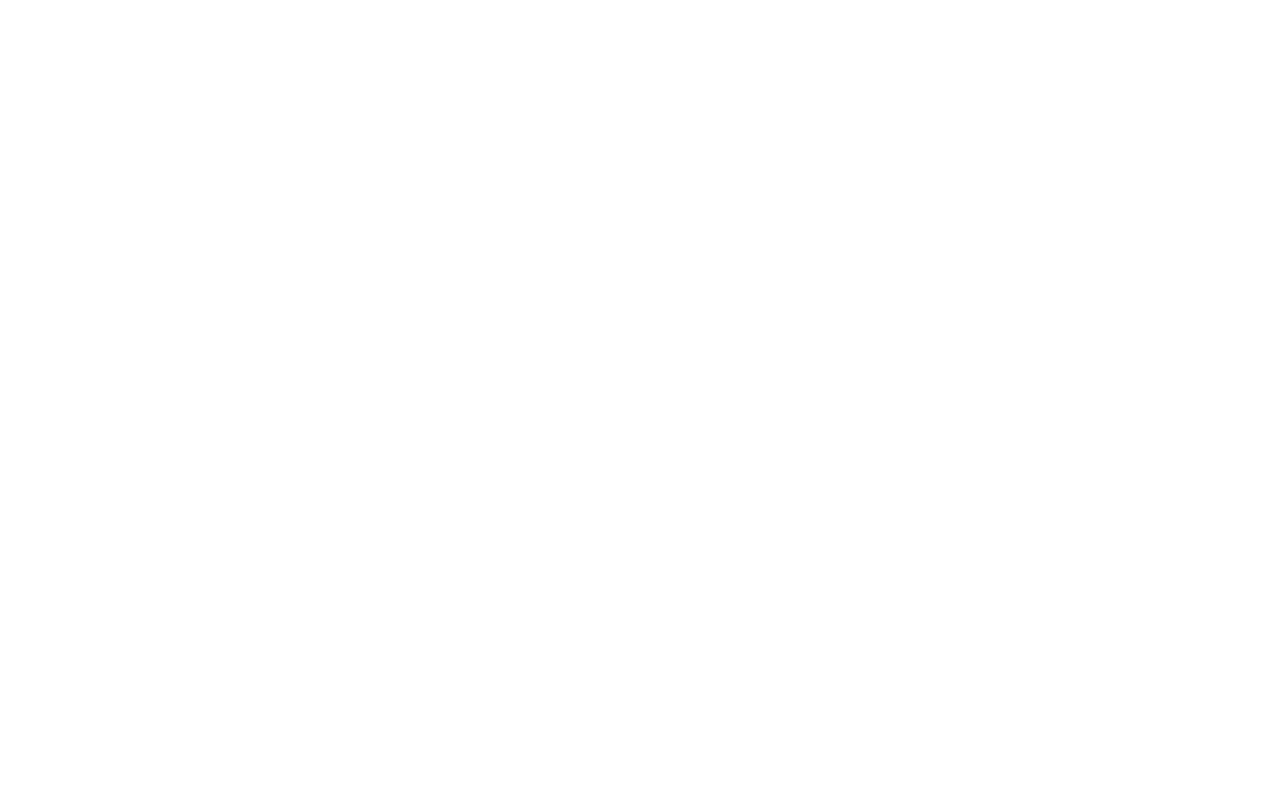
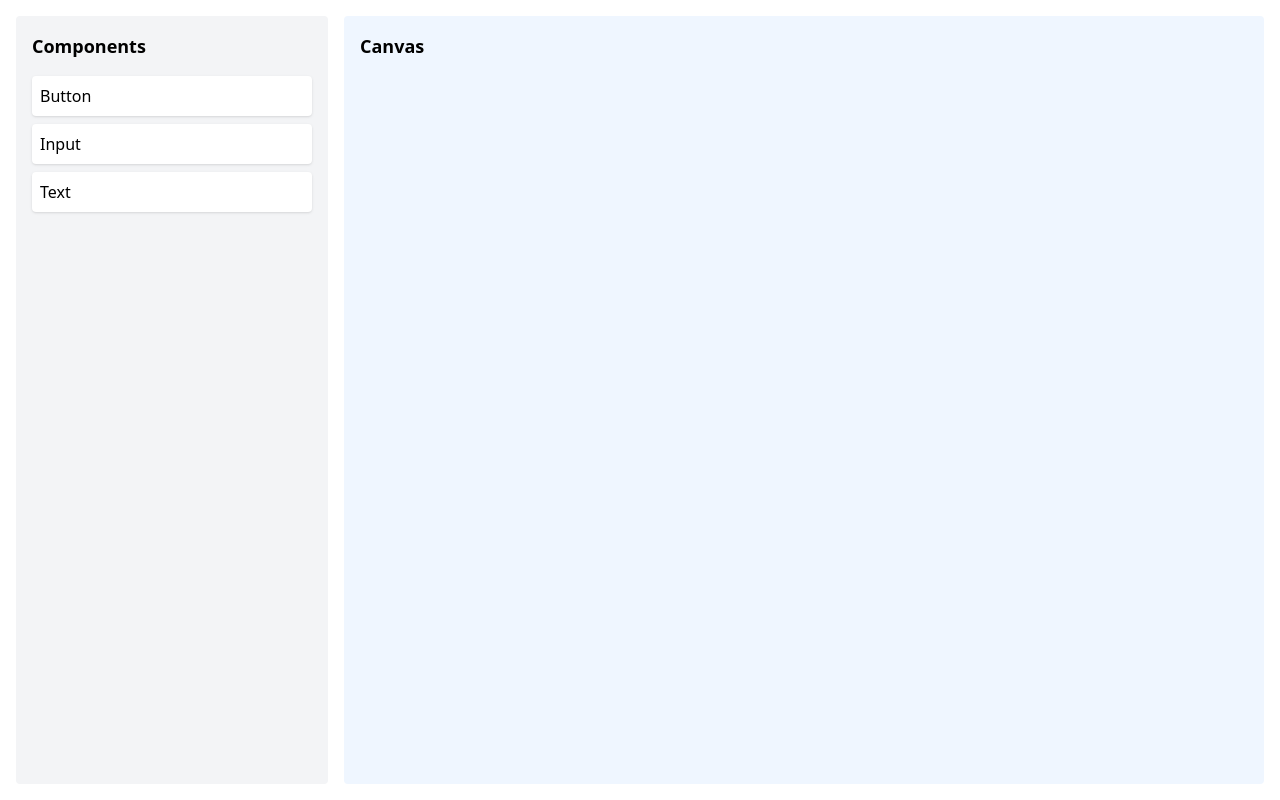
Before and after one commit to RNG21/Dissertation, a React (Vite) app in the folder frontend/: page /command_builder in a window 1280 px wide. Before the commit this address had no page. Built offline with nearby package versions, Linux system fonts and the light colour scheme.

Commit message:
builder init

```diff
--- a/frontend/package.json
+++ b/frontend/package.json
@@ -13,7 +13,8 @@
     "@tailwindcss/vite": "^4.1.3",
     "react": "^19.0.0",
     "react-dom": "^19.0.0",
-    "react-router-dom": "^7.5.0"
+    "react-router-dom": "^7.5.0",
+    "uuid": "^11.1.0"
   },
   "devDependencies": {
     "@eslint/js": "^9.21.0",
--- a/frontend/src/App.tsx
+++ b/frontend/src/App.tsx
@@ -1,11 +1,13 @@
 import { BrowserRouter as Router, Routes, Route } from 'react-router-dom';
 import Home from './home';
+import CommandBuilder from './builder/builder';
 
 function App() {
     return (
         <Router>
             <Routes>
                 <Route path="/" element={<Home />} />
+                <Route path="/command_builder" element={<CommandBuilder />} />
             </Routes>
         </Router>
     );
--- /dev/null
+++ b/frontend/src/builder/builder.tsx
@@ -0,0 +1,101 @@
+import React, { useState } from 'react';
+import { v4 as uuidv4 } from 'uuid';
+
+interface DraggableComponent {
+    id: string;
+    label: string;
+    x: number;
+    y: number;
+}
+
+const componentsList = [
+    { id: 'comp1', label: 'Button' },
+    { id: 'comp2', label: 'Input' },
+    { id: 'comp3', label: 'Text' },
+];
+
+const DragDropArea: React.FC = () => {
+    const [droppedComponents, setDroppedComponents] = useState<DraggableComponent[]>([]);
+    const [draggingId, setDraggingId] = useState<string | null>(null);
+
+    const handleDragStart = (e: React.DragEvent<HTMLDivElement>, component: any) => {
+        e.dataTransfer.setData('component', JSON.stringify(component));
+    };
+
+    const handleDrop = (e: React.DragEvent<HTMLDivElement>) => {
+        e.preventDefault();
+        const componentData = e.dataTransfer.getData('component');
+        const component = JSON.parse(componentData);
+        const rect = (e.target as HTMLDivElement).getBoundingClientRect();
+        const x = e.clientX - rect.left;
+        const y = e.clientY - rect.top;
+        setDroppedComponents(prev => [...prev, { ...component, id: uuidv4(), x, y }]);
+    };
+
+    const handleDragOver = (e: React.DragEvent<HTMLDivElement>) => {
+        e.preventDefault();
+    };
+
+    const handleMouseDown = (id: string) => {
+        setDraggingId(id);
+    };
+
+    const handleMouseUp = () => {
+        setDraggingId(null);
+    };
+
+    const handleMouseMove = (e: React.MouseEvent<HTMLDivElement, MouseEvent>) => {
+        if (draggingId) {
+        const rect = (e.currentTarget as HTMLDivElement).getBoundingClientRect();
+        const x = e.clientX - rect.left;
+        const y = e.clientY - rect.top;
+        setDroppedComponents(prev =>
+            prev.map(comp =>
+            comp.id === draggingId ? { ...comp, x, y } : comp
+            )
+        );
+        }
+    };
+
+    return (
+        <div className="flex h-screen p-4 gap-4">
+        {/* Left Sidebar */}
+        <div className="w-1/4 bg-gray-100 p-4 rounded">
+            <h2 className="text-lg font-bold mb-4">Components</h2>
+            {componentsList.map((comp) => (
+            <div
+                key={comp.id}
+                className="p-2 mb-2 bg-white rounded shadow cursor-pointer"
+                draggable
+                onDragStart={(e) => handleDragStart(e, comp)}
+            >
+                {comp.label}
+            </div>
+            ))}
+        </div>
+
+        {/* Drop Area */}
+        <div
+            className="flex-1 bg-blue-50 p-4 rounded relative overflow-hidden"
+            onDrop={handleDrop}
+            onDragOver={handleDragOver}
+            onMouseMove={handleMouseMove}
+            onMouseUp={handleMouseUp}
+        >
+            <h2 className="text-lg font-bold mb-4">Canvas</h2>
+            {droppedComponents.map((comp, index) => (
+            <div
+                key={`${comp.id}-${index}`}
+                className="p-2 bg-white rounded shadow absolute cursor-move"
+                style={{ left: comp.x, top: comp.y, transform: 'translate(-50%, -50%)' }}
+                onMouseDown={() => handleMouseDown(comp.id)}
+            >
+                {comp.label}
+            </div>
+            ))}
+        </div>
+        </div>
+    );
+};
+
+export default DragDropArea;
--- a/frontend/src/home.tsx
+++ b/frontend/src/home.tsx
@@ -4,7 +4,7 @@
 import { Module } from './types';
 
 const ModuleCard = ({ title, description, icon }: Module) => (
-    <div className="bg-[#2e2e38] text-white p-4 rounded-md w-64 h-52 flex flex-col justify-between">
+    <div className="bg-[#2e2e38] hover:bg-[#3b3b47] transition-colors duration-200 text-white p-4 rounded-md w-64 h-52 flex flex-col justify-between">
         <div className="flex items-center justify-center text-4xl">{icon}</div>
         <div className="text-lg font-bold mt-2">{title}</div>
         <div className="text-sm text-gray-300 mt-1">{description}</div>
@@ -13,13 +13,15 @@
 
 const ModulesGrid = () => {
     return (
-        <div className="min-h-screen bg-[#1e1e26] py-10 px-6">
-            <h1 className="text-2xl font-bold text-white mb-6">Featured &amp; Favourited</h1>
-            <div className="grid grid-cols-1 sm:grid-cols-2 md:grid-cols-3 lg:grid-cols-4 gap-6">
+        <div className="py-10 px-6">
+            <h1 className="text-2xl font-bold text-black dark:text-white mb-6">Quick Access</h1>
+            <div className="flex flex-wrap gap-6">
                 {modules.map((module: Module, index) => (
-                <div key={index} className="relative">
-                    <ModuleCard {...module}/>
-                </div>
+                    <a href={module.url} key={index}>
+                        <div className="relative cursor-pointer">
+                            <ModuleCard {...module} />
+                        </div>
+                    </a>
                 ))}
             </div>
         </div>
@@ -27,7 +29,7 @@
 };
 
 function Home() {
-    return <Base mainContent={ModulesGrid} />;
+    return <Base pageName={"Dashboard"} mainContent={ModulesGrid} />;
 }
 
 export default Home;
```
Also changed, not shown: 1 other file (tests, documents, lock files or other folders).
